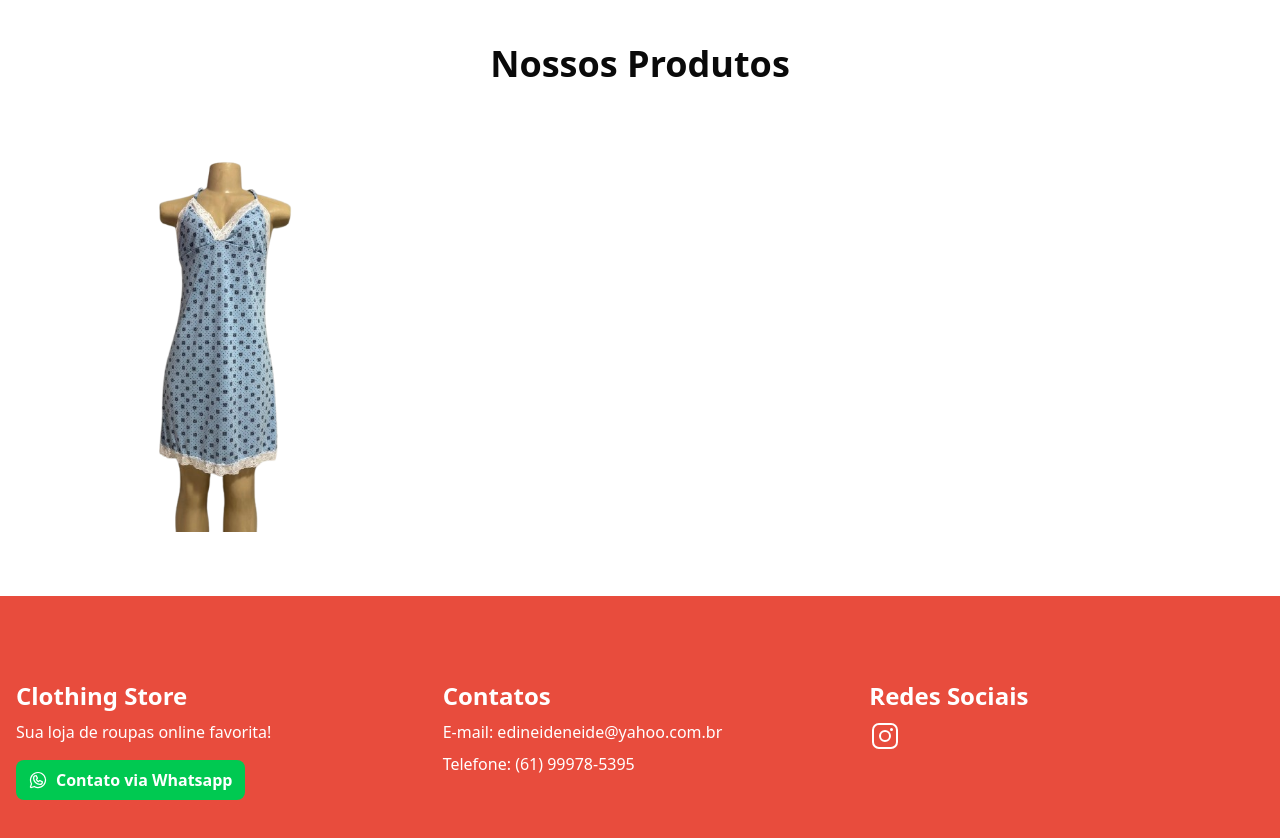
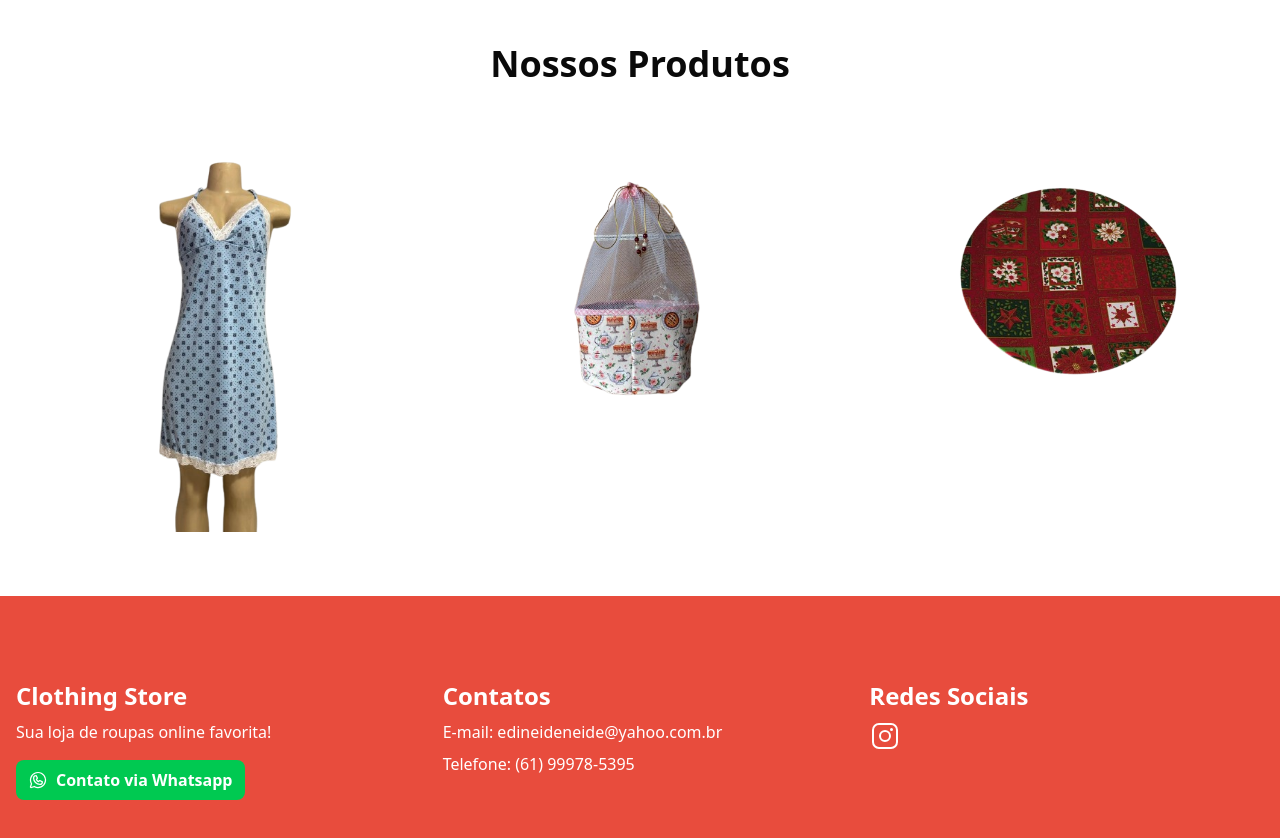
Before and after one commit to daniboycam/Clothing-Store, a Next.js app: page / in a window 1280 px wide. Shown: the part 920-1758 px from the top of the page. Built offline with nearby package versions, Linux system fonts and the light colour scheme.

Commit message:
feat: adiciona fotos ao carrossel.

```diff
--- a/src/components/carrossel.tsx
+++ b/src/components/carrossel.tsx
@@ -11,8 +11,10 @@ import 'swiper/css/navigation'
 import 'swiper/css/pagination'
 
 import pijamaImg1 from '../../public/pijamalongo.png'
+import natal1 from '../../public/natal1.png'
+import natal2 from '../../public/natal2.png'
 
-const slideImages = [pijamaImg1];
+const slideImages = [pijamaImg1, natal1, natal2];
 export function MeuCarrossel() {
   return (
     <Swiper
```
Also changed, not shown: public/natal1.png (added), public/natal2.png (added).
